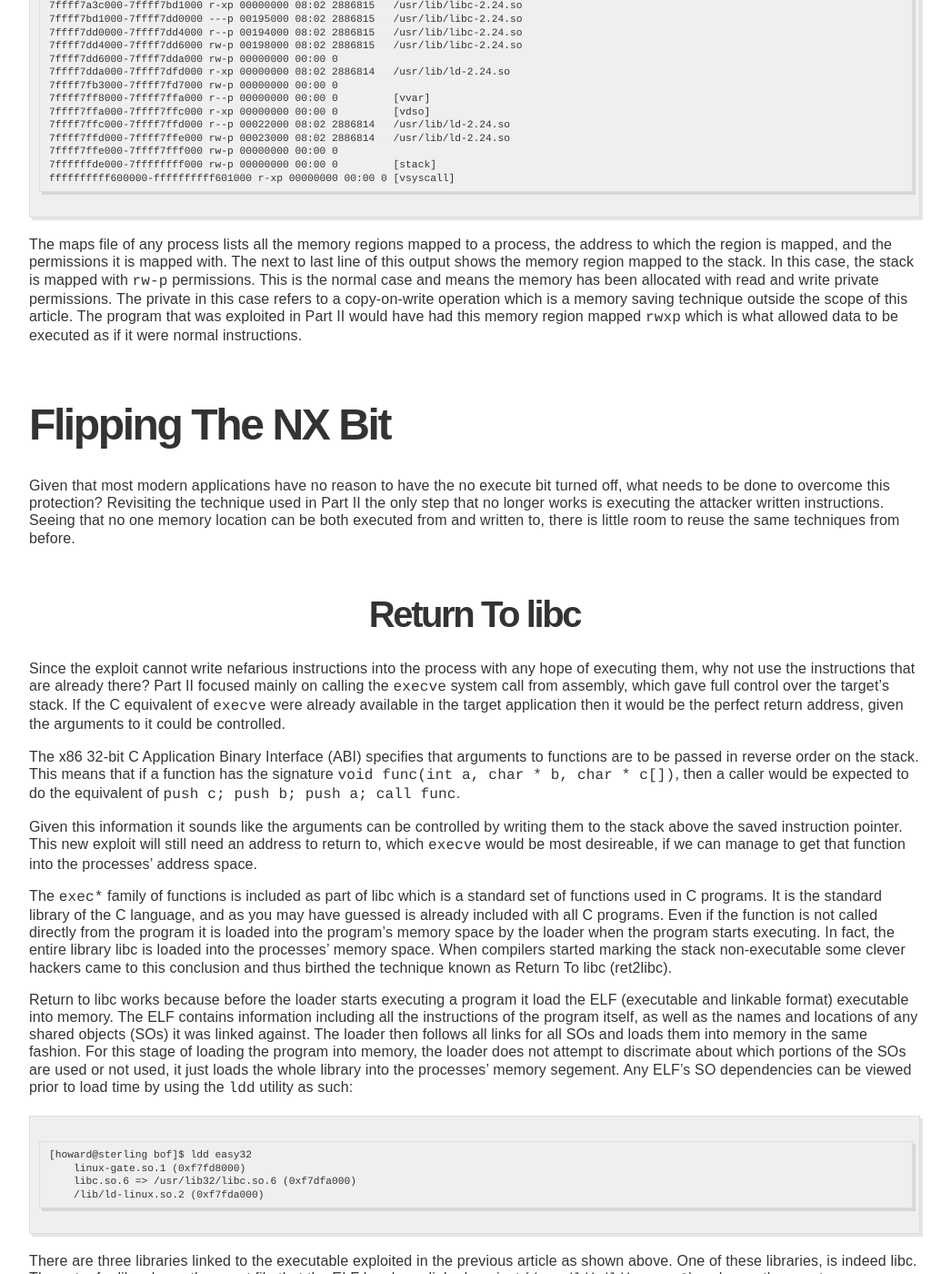
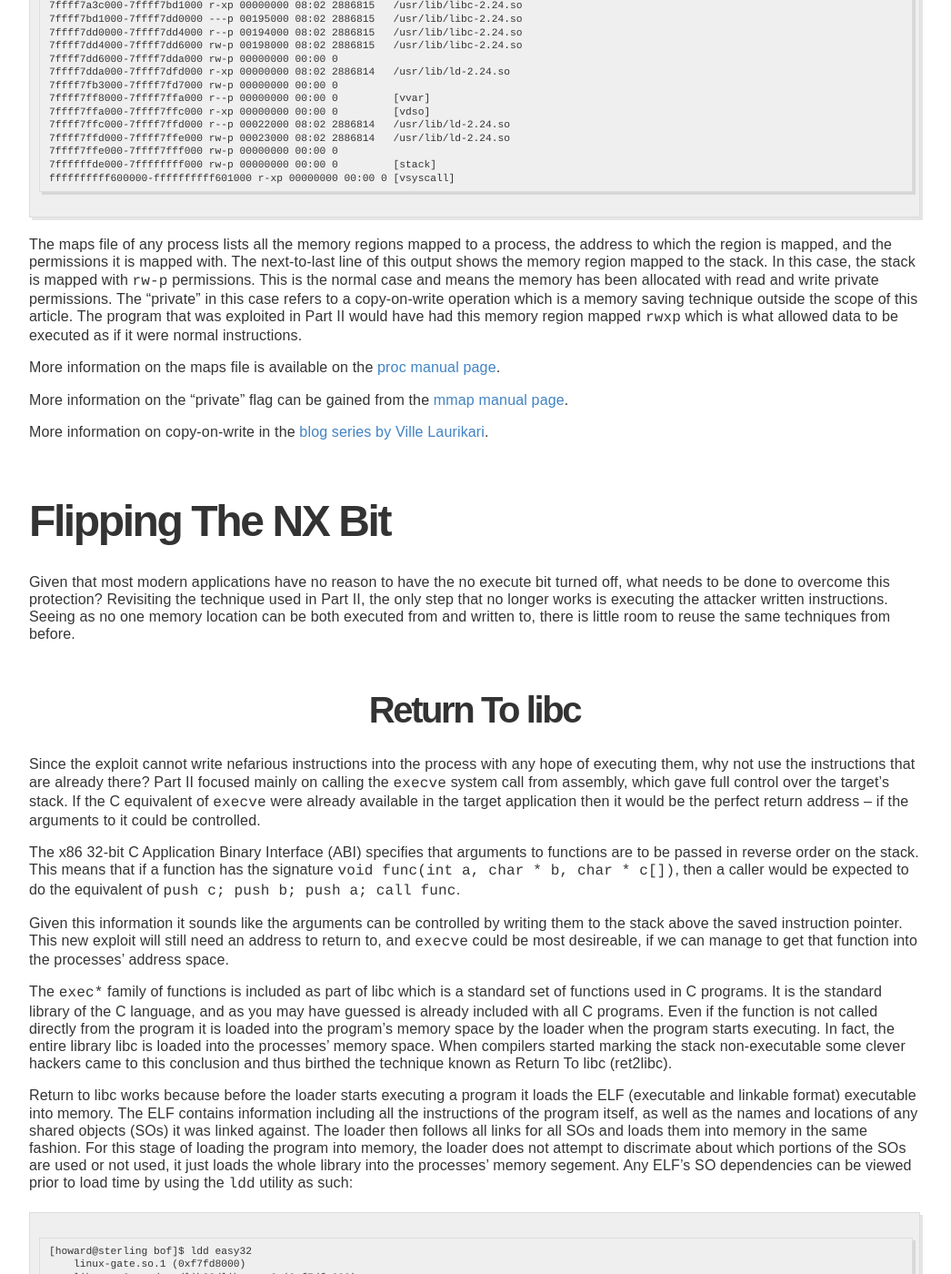
Before and after one commit to fgsahoward/fgsahoward.github.io, a Jekyll site: the page built from _posts/2016-11-18-Modern-Buffer-Overflows-Part3.md, in a window 1280 px wide and 1400 px high, scrolled down 1121 px. Shown: the whole window at 91% size, without its empty margins (118-1164 px from the left). Built offline with Jekyll 4.4.1, drawn with Linux system fonts in a browser that asks for light colours; some of the changed text lies outside the part shown.

Commit message:
fixup! Add BoF Part III

````diff
--- a/_posts/2016-11-18-Modern-Buffer-Overflows-Part3.md
+++ b/_posts/2016-11-18-Modern-Buffer-Overflows-Part3.md
@@ -39,11 +39,11 @@
 In Linux, every file as well as every memory region of a program has file
 permissions. The most common of the permissions determine whether a read, write,
 or execute operation is permitted on the file or memory region. In modern
-applications under normal circumstances any particular memory region is mapped
+applications, under normal circumstances, any particular memory region is mapped
 either read/execute or read/write, but never all three. In Part I the vulnerable
 application that was exploited in Part II was compiled with the `-z execstack`
 flag. This enables the execute permission on the memory region mapped to the
-stack, and because it is the stack (a data storage area) it is already marked
+stack, and, because it is the stack (a data storage area), it is already marked
 read/write.
 
 The no-execute bit (NX Bit) is a reference to the executable permission being
@@ -81,20 +81,30 @@
 
 The maps file of any process lists all the memory regions mapped to a process,
 the address to which the region is mapped, and the permissions it is mapped
-with. The next to last line of this output shows the memory region mapped to the
+with. The next-to-last line of this output shows the memory region mapped to the
 stack. In this case, the stack is mapped with `rw-p` permissions. This is the
 normal case and means the memory has been allocated with read and write private
-permissions. The private in this case refers to a copy-on-write operation which
+permissions. The "private" in this case refers to a copy-on-write operation which
 is a memory saving technique outside the scope of this article. The program that
 was exploited in Part II would have had this memory region mapped `rwxp` which
 is what allowed data to be executed as if it were normal instructions.
+
+More information on the maps file is available on the [proc manual
+page](http://man7.org/linux/man-pages/man5/proc.5.html).
+
+More information on the "private" flag can be gained from the
+[mmap manual page](http://man7.org/linux/man-pages/man2/mmap.2.html).
+
+More information on copy-on-write in the [blog series by Ville
+Laurikari](http://hackerboss.com/copy-on-write-101-part-1-what-is-it/).
+
 
 ## Flipping The NX Bit ##
 
 Given that most modern applications have no reason to have the no execute bit
 turned off, what needs to be done to overcome this protection? Revisiting the
-technique used in Part II the only step that no longer works is executing the
-attacker written instructions. Seeing that no one memory location can be both
+technique used in Part II, the only step that no longer works is executing the
+attacker written instructions. Seeing as no one memory location can be both
 executed from and written to, there is little room to reuse the same techniques
 from before.
 
@@ -105,7 +115,7 @@
 Part II focused mainly on calling the `execve` system call from assembly, which
 gave full control over the target's stack. If the C equivalent of `execve` were
 already available in the target application then it would be the perfect return
-address, given the arguments to it could be controlled.
+address -- if the arguments to it could be controlled.
 
 The x86 32-bit C Application Binary Interface (ABI) specifies that arguments to
 functions are to be passed in reverse order on the stack. This means that if a
@@ -115,7 +125,7 @@
 
 Given this information it sounds like the arguments can be controlled by
 writing them to the stack above the saved instruction pointer. This new exploit
-will still need an address to return to, which `execve` would be most
+will still need an address to return to, and `execve` could be most
 desireable, if we can manage to get that function into the processes' address
 space.
 
@@ -130,7 +140,7 @@
 (ret2libc).
 
 Return to libc works because before the loader starts executing a program it
-load the ELF (executable and linkable format) executable into memory. The ELF
+loads the ELF (executable and linkable format) executable into memory. The ELF
 contains information including all the instructions of the program itself, as
 well as the names and locations of any shared objects (SOs) it was linked
 against. The loader then follows all links for all SOs and loads them into
@@ -250,10 +260,11 @@
 (gdb)
 ```
 
-The program must be running inside the debugger before the SOs are loaded into
-its' memory space, and indeed before it even has a memory space; this is the
-reason that a breakpoint is set at main and program started before inspecting
-the memory. The debugger confirms that the `execve` call starts at the address
+When first loading the program, the debugger will only load the ELF and
+statically linked libraries into memory. It is not until the program is running
+that the loader will load the shared objects into memory. For this reason, a
+breakpoint is set at main and the program is started before inspecting the
+memory. The debugger confirms that the `execve` call starts at the address
 `0xf7eac7c0`, yielding the return address needed to complete the exploit. The
 first few lines of `execve` show it loading the arguments from the stack, recall
 the signature: `int execve(const char *path, char *const argv[], char *const
@@ -361,7 +372,7 @@
 $ cat /tmp/f | /bin/sh -i 2>&1 | nc -l 127.0.0.1 1234 > /tmp/f
 ```
 
-The mkfifo command simply creates a named pipe, think of it sort of like
+The mkfifo command simply creates a named pipe; think of it sort of like
 creating a file that represents standard in or standard out. In this case, the
 named pipe can be read from and written to. The usage of the cat command in the
 example takes all the contents of `/tmp/f` and outputs it to standard out. Using
@@ -468,8 +479,8 @@
 ```
 
 The program starts by creating the same exploit string we initially piped into a
-file, adjusting the addresses for correctness. Next it opens a socket and reads
-out the initial output from the vulnerable program. Finally it sends the exploit
+file, adjusting the addresses for correctness. Next, it opens a socket and reads
+out the initial output from the vulnerable program. Finally, it sends the exploit
 which should result in a new shell, after which it waits for user input to pipe
 across the network to the shell. Now the the exploit has been codified,
 exploitation is as simple as shown:
@@ -563,9 +575,9 @@
 there is no use going out of the way to properly set it. For this exploit, it
 can safely be ignored.
 
-The address of the gadgets is given as the first column. Theoretically after the
-buffer overflow the stack should be set up to return to one of these gadgets
-where its' popped value sets on top. On top of the popped value is the other
+The address of the gadgets is given as the first column. Theoretically, after the
+buffer overflow, the stack should be set up to return to one of these gadgets
+where its popped value sets on top. On top of the popped value is the other
 gadget's address followed by its' popped value, finally followed by the address
 for `execve`. To put this all in motion, first figure out the return address for
 `execve` as well as the pointers to the arguments:
@@ -636,7 +648,7 @@
 This shows the addresses of the first two arguments to `execve`, `argv[0]`
 (`0x7fffffffec46`) and `argv` (`0x7fffffffe9a0`). These will need to be adjusted
 for the environment outside of the debugger, but give a good place to start
-looking in the live environment. Just as in the 32-bit version start the program
+looking in the live environment. Just as in the 32-bit version, start the program
 with input and output attached through a pipe to netcat, then attach to the
 process with gdb.
 
````
Also changed, not shown: other parts of _posts/2016-11-18-Modern-Buffer-Overflows-Part3.md (+8 -7 lines).
